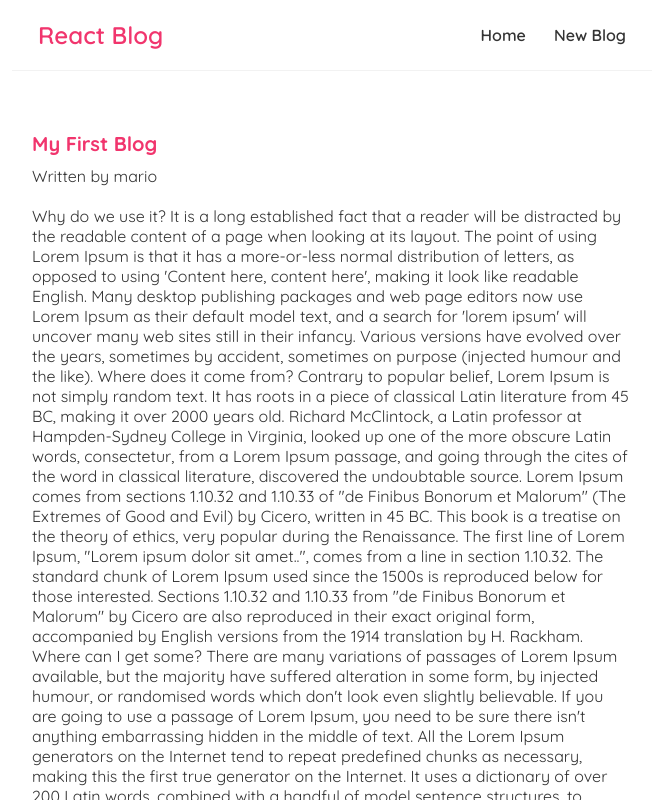
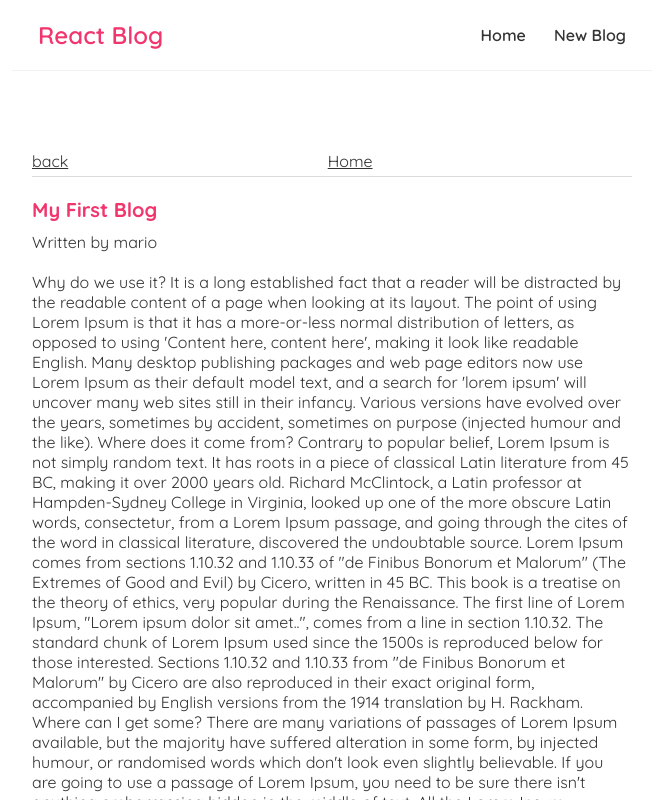
Before and after one commit to huseyineskan/react-simple-blog, a React (Create React App) app: page /blogs/1 in a window 1280 px wide. Shown: the top 800 px of the page, without its empty margins (308-967 px from the left). Built offline with nearby package versions, Linux system fonts and the light colour scheme; data requests are answered from the project's data file.

Commit message:
added breadcrumbs on the blog details page

```diff
--- a/src/BlogDetails.js
+++ b/src/BlogDetails.js
@@ -1,5 +1,6 @@
 import { useParams, useHistory } from "react-router-dom";
 import useFetch from "./useFetch";
+import { Link } from "react-router-dom/cjs/react-router-dom.min";
 
 const BlogDetails = () => {
     const { id } = useParams();
@@ -20,6 +21,11 @@ const BlogDetails = () => {
             { error && <div>{ error }</div> }
             { blog && (
                 <article>
+                    <div className="breadcrumb">
+                        <Link to="/">back</Link>
+                        <Link to="/">Home</Link>
+                        <span></span>
+                    </div>
                     <h2>{ blog.title }</h2>
                     <p>Written by { blog.author }</p>
                     <div>{ blog.body }</div>
--- a/src/index.css
+++ b/src/index.css
@@ -157,3 +157,12 @@
   font-size: 14px;
   margin-top: 50px;
 }
+
+/* Breadcrumb */
+.breadcrumb {
+  display: flex;
+  justify-content: space-between;
+  align-items: center;
+  border-bottom: solid 1px #dadada;
+  padding-bottom: 5px;
+}
```
Also changed, not shown: data/db.json (+0 -6 lines).
